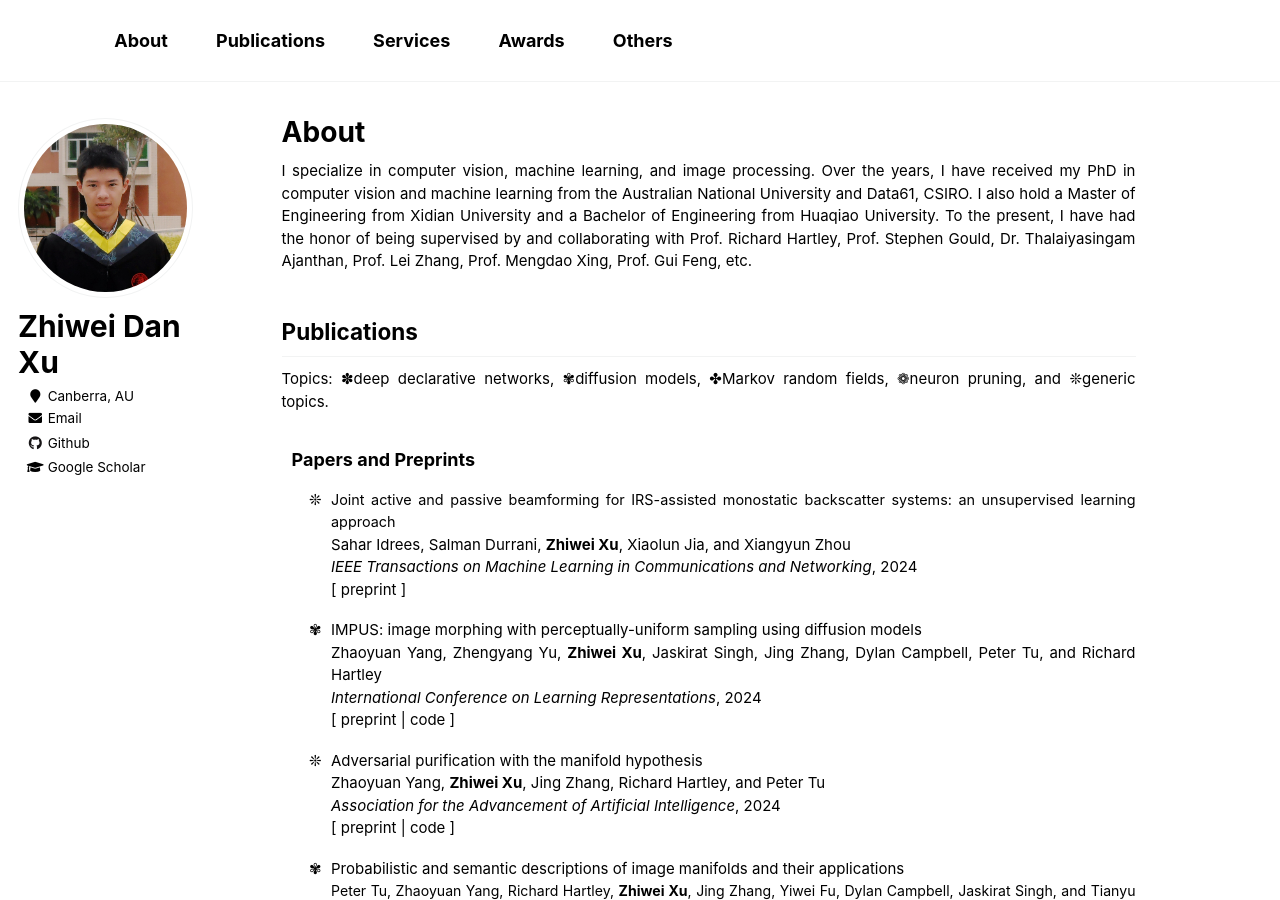
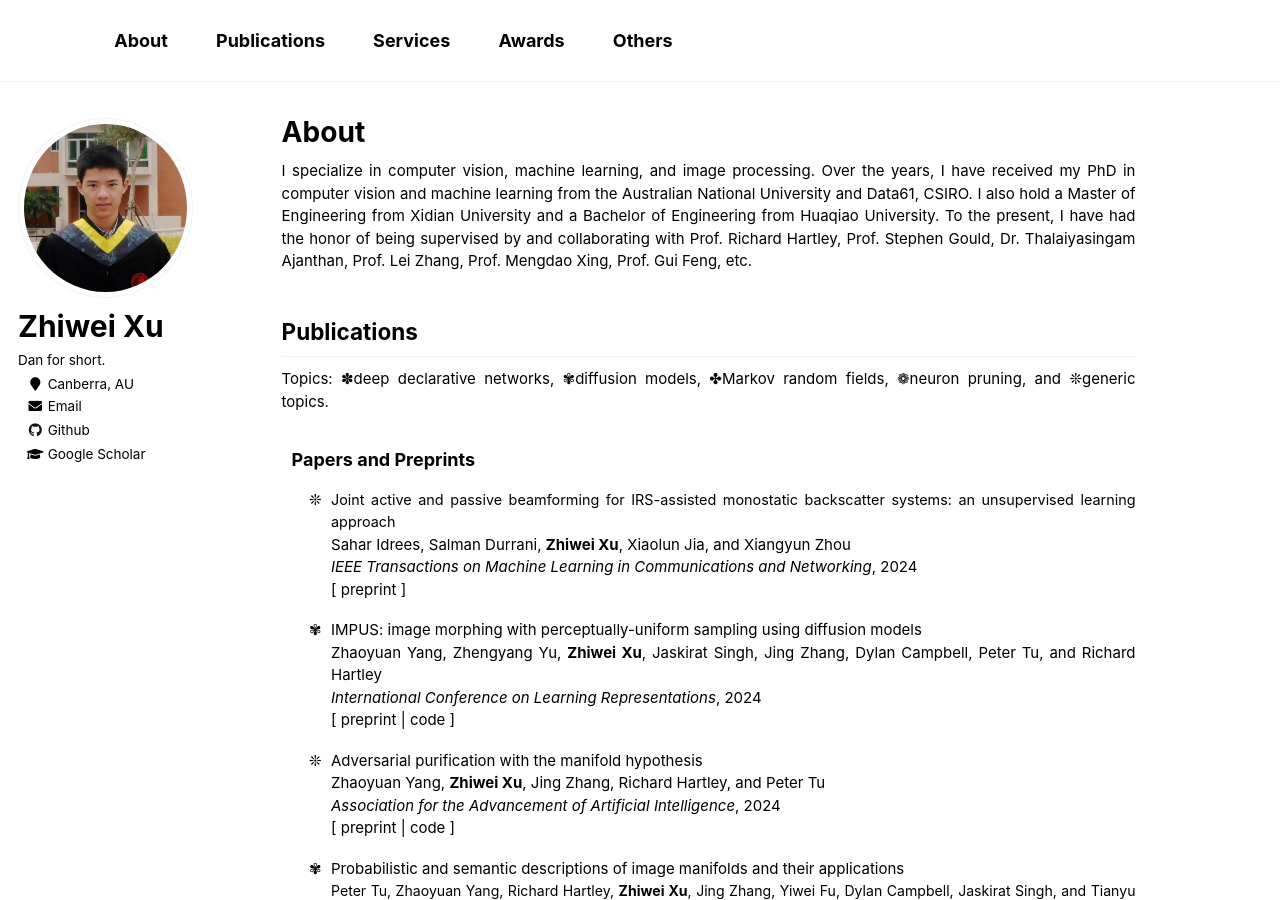
Before and after one commit to zwxu064/zwxu064.github.io, a Jekyll site: the page built from _pages/about.html, in a window 1280 px wide and 900 px high. Built offline with Jekyll 4.4.1, drawn with Linux system fonts in a browser that asks for light colours.

Commit message:
Update _config.yml

```diff
--- a/_config.yml
+++ b/_config.yml
@@ -80,9 +80,9 @@ analytics:
 
 # Site Author
 author:
-  name             : "Zhiwei Dan Xu"
+  name             : "Zhiwei Xu"
   avatar           : "../images/zhiwei.png"
-  bio              : " "
+  bio              : "Dan for short."
   location         : Canberra, AU
   employer         :
   pubmed           :
```
